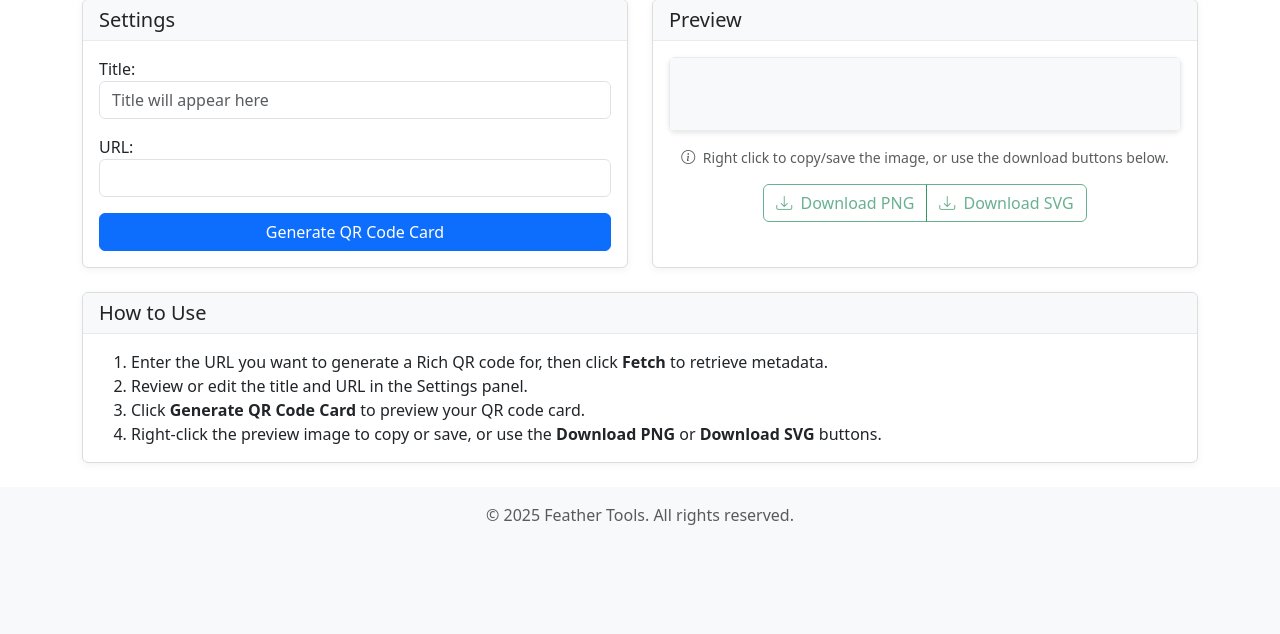
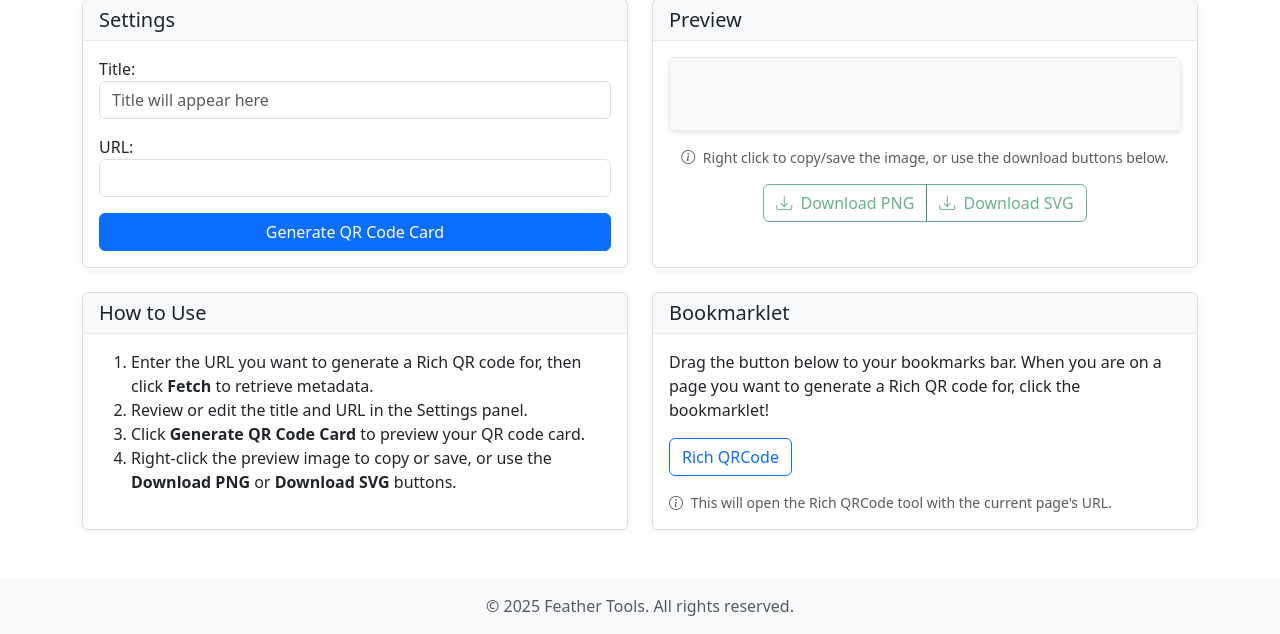
Before and after one commit to greatghoul/feather-tools, a Flask app: page /rich-qrcode in a window 1280 px wide. Shown: the part 307-941 px from the top of the page. Before the commit the page ends 832 px from the top, so only its background shows below. Run offline with Flask 3, Linux system fonts and the light colour scheme; some libraries are stand-ins or nearby versions.

Commit message:
Enhance Rich QR code page with usage instructions and bookmarklet feature

```diff
--- a/api/api.py
+++ b/api/api.py
@@ -20,7 +20,7 @@ def get_link_metadata():
             url = f'http://{url}'
 
         headers = {
-            'User-Agent': 'Mozilla/5.0 (Windows NT 10.0; Win64; x64) AppleWebKit/537.36 (KHTML, like Gecko) Chrome/91.0.4472.124 Safari/537.36'
+            'User-Agent': 'Mozilla/5.0 (Windows NT 10.0; Win64; x64) AppleWebKit/537.36 (KHTML, like Gecko) Chrome/91.0.4472.124 Safari/537.36',
         }
 
         title = None
--- a/api/static/rich-qrcode/main.js
+++ b/api/static/rich-qrcode/main.js
@@ -61,18 +61,6 @@ form.addEventListener('submit', function(e) {
         url = urlInput.placeholder;
     }
 
-    // Update URL display if not manually edited
-    // (If urlDisplay has been changed manually and is different, don't overwrite it)
-    // This allows users to modify the URL in the settings panel separately
-    if (!urlDisplay.value.trim() || urlDisplay.value.trim() === urlInput.value.trim()) {
-        urlDisplay.value = url;
-    }
-
-    // Disable all form elements during fetch
-    setFormDisabled(true);
-    fetchBtnText.textContent = 'Fetching...';
-    fetchSpinner.classList.remove('d-none');
-
     fetchUrlMetadata(url);
 });
 
@@ -95,6 +83,11 @@ function setFormDisabled(disabled) {
 
 // Function to fetch URL metadata
 function fetchUrlMetadata(url) {
+    // Disable all form elements during fetch
+    setFormDisabled(true);
+    fetchBtnText.textContent = 'Fetching...';
+    fetchSpinner.classList.remove('d-none');
+
     axios.get(`/api/link-meta?url=${encodeURIComponent(url)}`)
         .then(response => {
             const data = response.data;
--- a/api/templates/tools/rich-qrcode/index.html
+++ b/api/templates/tools/rich-qrcode/index.html
@@ -86,9 +86,9 @@
   </div>
 </div>
 
-<div class="row">
-    <div class="col-lg-12">
-        <div class="card">
+<div class="row row-gap-4 mb-4">
+    <div class="col-lg-6">
+        <div class="card h-100">
             <div class="card-header bg-light">
                 <h5 class="mb-0">How to Use</h5>
             </div>
@@ -102,6 +102,26 @@
             </div>
         </div>
     </div>
+
+    <div class="col-lg-6">
+        <div class="card h-100">
+            <div class="card-header bg-light">
+                <h5 class="mb-0">Bookmarklet</h5>
+            </div>
+            <div class="card-body">
+                <p>
+                    Drag the button below to your bookmarks bar. When you are on a page you want to generate a Rich QR code for, click the bookmarklet!
+                </p>
+                <a class="btn btn-outline-primary" href="javascript:(function(){window.open('{{ request.url_root }}rich-qrcode?url='+encodeURIComponent(location.href),'_blank');})();" draggable="true">
+                    Rich QRCode
+                </a>
+                <div class="mt-3 text-muted small">
+                    <i class="bi bi-info-circle me-1"></i>
+                    This will open the Rich QRCode tool with the current page's URL.
+                </div>
+            </div>
+        </div>
+    </div>
 </div>
 {% endblock %}
 
```
